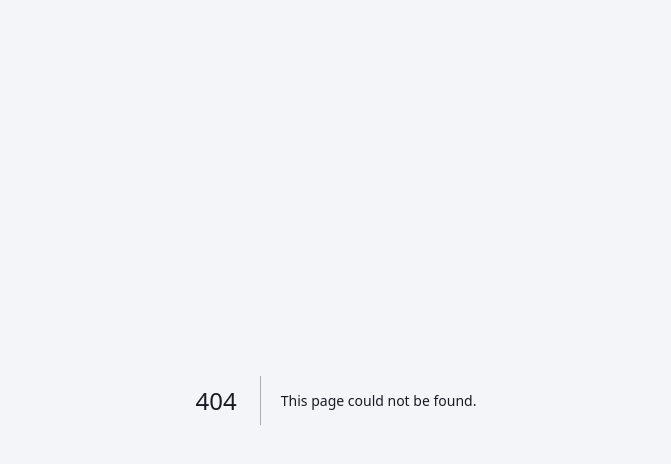
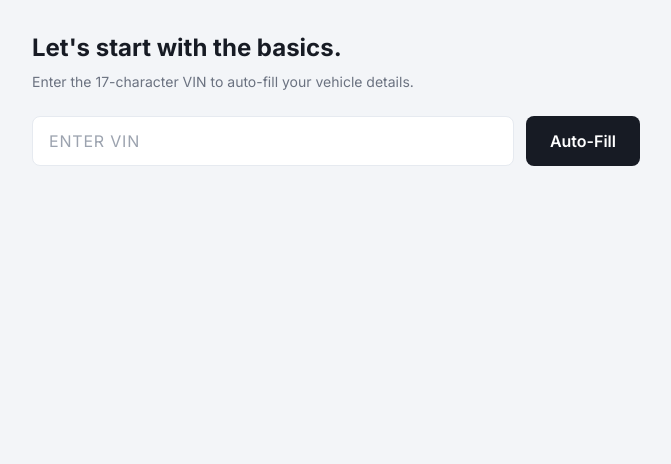
Before and after one commit to faraazhendricks59-ops/TrueWheels, a Next.js app: page /sell in a window 1280 px wide. Before the commit this address had no page. Shown: the top 464 px of the page, without its empty margins (304-975 px from the left). Built offline with nearby package versions, Linux system fonts and the light colour scheme.

Commit message:
feat: add initial seller listing route

```diff
--- /dev/null
+++ b/app/sell/page.tsx
@@ -0,0 +1,5 @@
+import { ListingStep1 } from "@/components/listings/ListingStep1";
+
+export default function SellPage() {
+  return <main className="min-h-screen bg-surface-grey"><ListingStep1 /></main>;
+}
```
